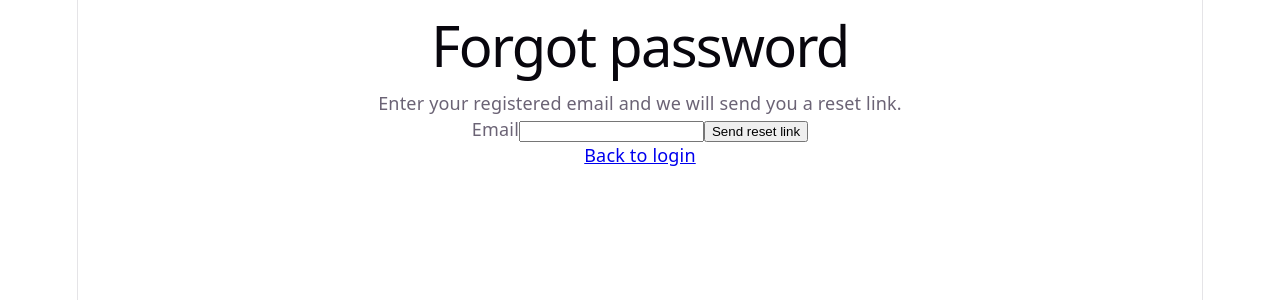
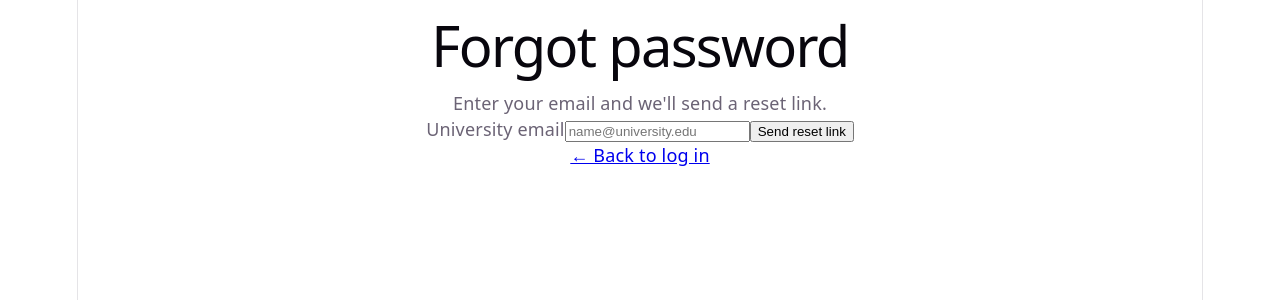
Before and after one commit to Ibubasid1/ssi-management, a React (Vite) app in the folder client/: page /forgot-password in a window 1280 px wide. Shown: the top 300 px of the page. Built offline with nearby package versions, Linux system fonts and the light colour scheme.

Commit message:
SCRUM-8: match page text to wireframes

```diff
--- a/client/src/pages/ForgotPassword.jsx
+++ b/client/src/pages/ForgotPassword.jsx
@@ -36,13 +36,14 @@ function ForgotPassword() {
   return (
     <main>
       <h1>Forgot password</h1>
-      <p>Enter your registered email and we will send you a reset link.</p>
+      <p>Enter your email and we'll send a reset link.</p>
 
       <form onSubmit={handleSubmit}>
-        <label htmlFor="email">Email</label>
+        <label htmlFor="email">University email</label>
         <input
           id="email"
           type="email"
+          placeholder="name@university.edu"
           value={email}
           onChange={(event) => setEmail(event.target.value)}
           required
@@ -56,7 +57,7 @@ function ForgotPassword() {
       {error && <p role="alert">{error}</p>}
 
       <p>
-        <Link to="/login">Back to login</Link>
+        <Link to="/login">← Back to log in</Link>
       </p>
     </main>
   )
--- a/client/src/pages/ResetPassword.jsx
+++ b/client/src/pages/ResetPassword.jsx
@@ -62,12 +62,14 @@ function ResetPassword() {
   return (
     <main>
       <h1>Set a new password</h1>
+      <p>Opened from the reset link in your email.</p>
 
       <form onSubmit={handleSubmit}>
         <label htmlFor="newPassword">New password</label>
         <input
           id="newPassword"
           type="password"
+          placeholder="Minimum 8 characters"
           value={newPassword}
           onChange={(event) => setNewPassword(event.target.value)}
           required
@@ -76,12 +78,13 @@ function ResetPassword() {
         <input
           id="confirmPassword"
           type="password"
+          placeholder="Re-enter password"
           value={confirmPassword}
           onChange={(event) => setConfirmPassword(event.target.value)}
           required
         />
         <button type="submit" disabled={isLoading || Boolean(message)}>
-          {isLoading ? 'Saving...' : 'Reset password'}
+          {isLoading ? 'Saving...' : 'Save new password'}
         </button>
       </form>
 
```
